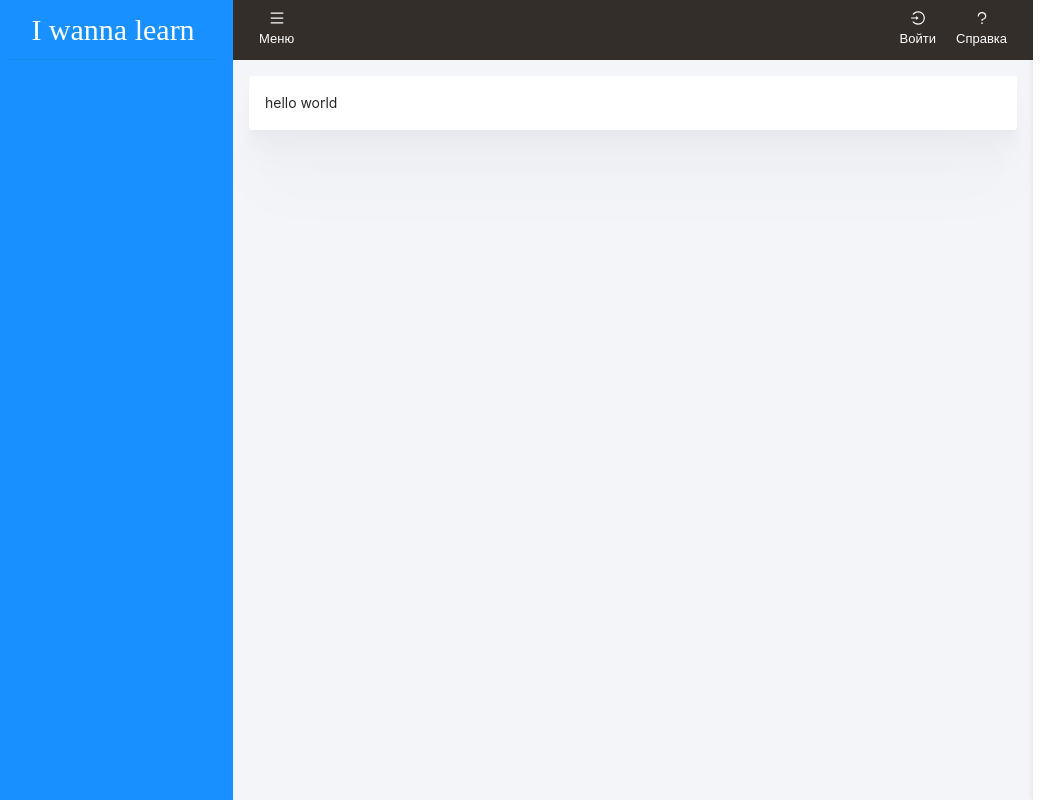
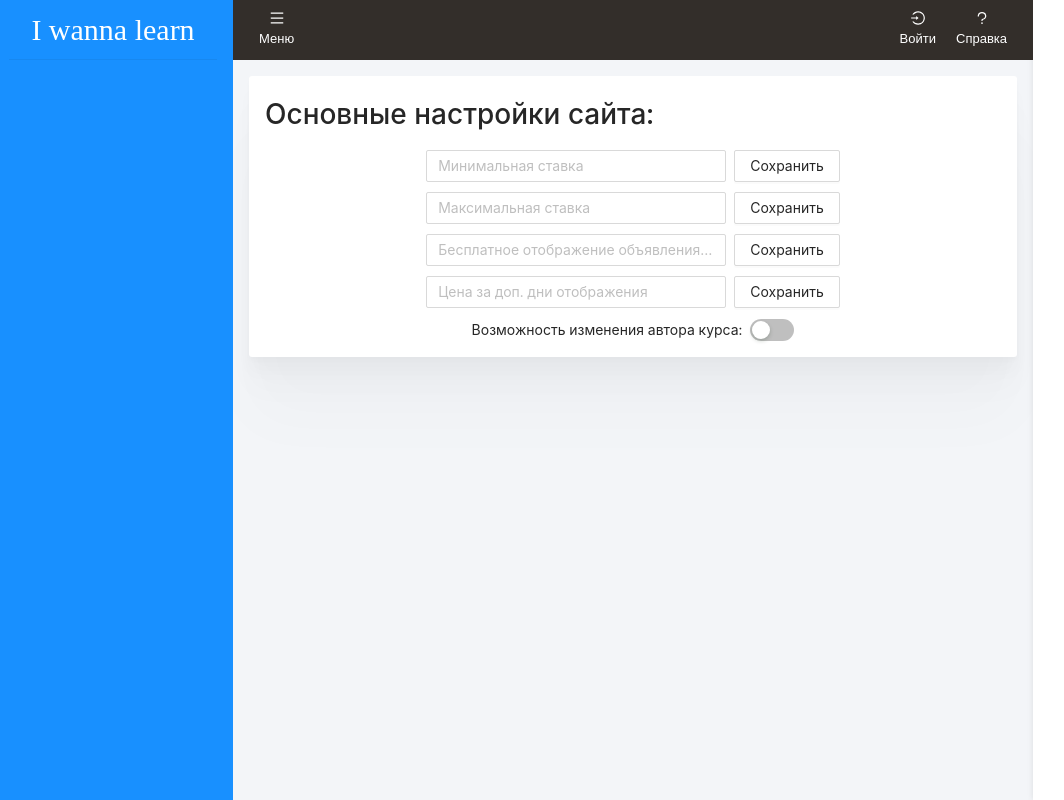
Before and after one commit to DenisVASI9/admin-panel, a React (Create React App) app: page /demo in a window 1280 px wide. Shown: the whole page, without its empty margins (7-1071 px from the left). Built offline with nearby package versions, Linux system fonts and the light colour scheme.

Commit message:
Settings

```diff
--- a/src/App.js
+++ b/src/App.js
@@ -8,12 +8,13 @@ import configureStore, {history} from './store'
 
 // Pages
 import MainPage from "./pages/main";
-import DemoPage from "./pages/demo";
+import Settings from "./pages/Admin/Settings/Settings";
 // Pages
 
 // Глобальные стили
 import 'normalize.css';
 import 'antd/dist/antd.css';
+
 // Глобальные стили
 
 const store = configureStore()
@@ -23,7 +24,7 @@ function App() {
         <Router history={history}>
             <Switch>
                 <Route exact path="/" component={MainPage}/>
-                <Route exact="/demo" component={DemoPage}/>
+                <Route exact="/settings" component={Settings}/>
             </Switch>
         </Router>
     </Provider>
--- a/src/pages/Admin/Settings/Settings.js
+++ b/src/pages/Admin/Settings/Settings.js
@@ -1,14 +1,50 @@
 import React from 'react';
+import {Page, PageWrapper} from "../../../components/page";
+import MainLayout from "../../../layout/admin";
+import {Input, Button, Space,Switch} from 'antd';
 
-
-export default class Settings extends React.Component{
+export default class Settings extends React.Component {
 
 
     render() {
-        return(
-            <div className='page settings'>
-
-            </div>
+        return (
+            <MainLayout>
+                <PageWrapper>
+                    <Page>
+                        <h1>Основные настройки сайта:</h1>
+                        <div style={{display: 'flex',justifyContent:'center',marginTop:'10px'}}>
+                            <Space>
+                                <Input style={{width:'300px'}} placeholder='Минимальная ставка'/>
+                                <Button>Сохранить</Button>
+                            </Space>
+                        </div>
+                        <div style={{display: 'flex',justifyContent:'center',marginTop:'10px'}}>
+                            <Space>
+                                <Input style={{width:'300px'}} placeholder='Максимальная ставка'/>
+                                <Button>Сохранить</Button>
+                            </Space>
+                        </div>
+                        <div style={{display: 'flex',justifyContent:'center',marginTop:'10px'}}>
+                            <Space>
+                                <Input style={{width:'300px'}} placeholder='Бесплатное отображение объявления(дней)'/>
+                                <Button>Сохранить</Button>
+                            </Space>
+                        </div>
+                        <div style={{display: 'flex',justifyContent:'center',marginTop:'10px'}}>
+                            <Space>
+                                <Input style={{width:'300px'}} placeholder='Цена за доп. дни отображения'/>
+                                <Button>Сохранить</Button>
+                            </Space>
+                        </div>
+                        <div style={{display: 'flex',justifyContent:'center',marginTop:'10px',alignItems:'center'}}>
+                            <Space>
+                                Возможность изменения автора курса:
+                                <Switch/>
+                            </Space>
+                        </div>
+                    </Page>
+                </PageWrapper>
+            </MainLayout>
         )
     }
 
```
